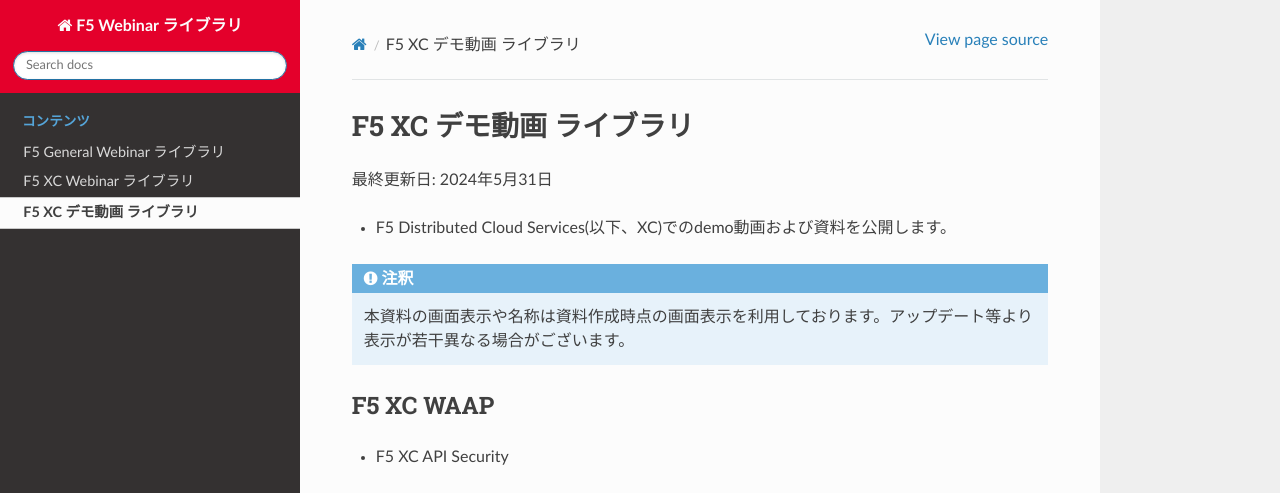
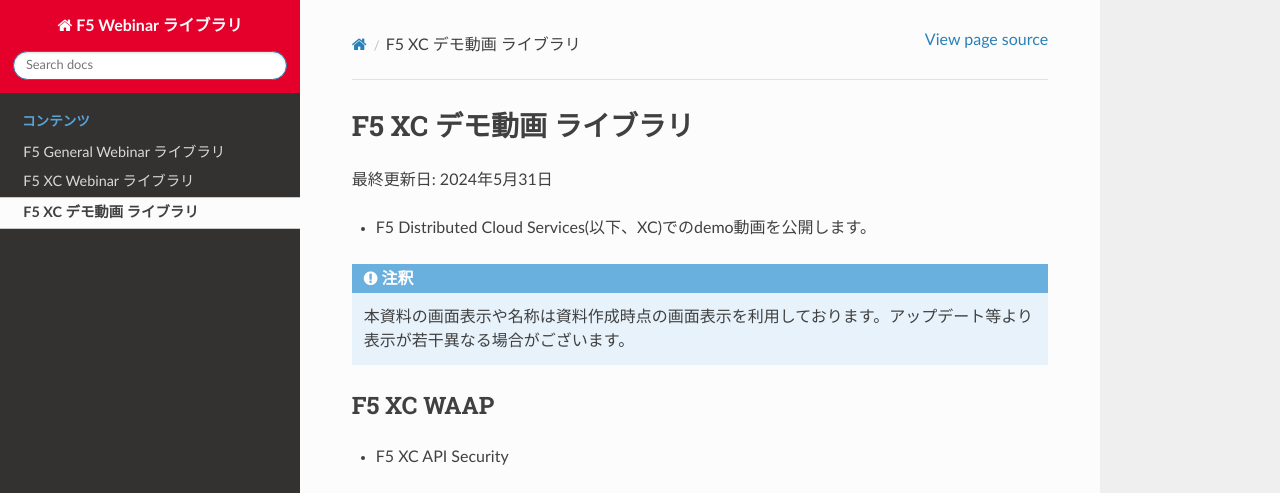
Before and after one commit to BeF5/f5j-webinar, a Sphinx documentation site: the page built from docs/content51/content51.rst, in a window 1280 px wide and 1050 px high. Shown: the top 493 px of the window. Built offline with Sphinx 7.4.7 and the Read the Docs theme 2.0.0, drawn with Linux system fonts in a browser that asks for light colours; grey boxes are pictures that could not be loaded.

Commit message:
Update content51.rst

```diff
--- a/docs/content51/content51.rst
+++ b/docs/content51/content51.rst
@@ -2,7 +2,7 @@
 ==============================================
 最終更新日: 2024年5月31日
 
-- F5 Distributed Cloud Services(以下、XC)でのdemo動画および資料を公開します。
+- F5 Distributed Cloud Services(以下、XC)でのdemo動画を公開します。
 
 
 .. note::
```
